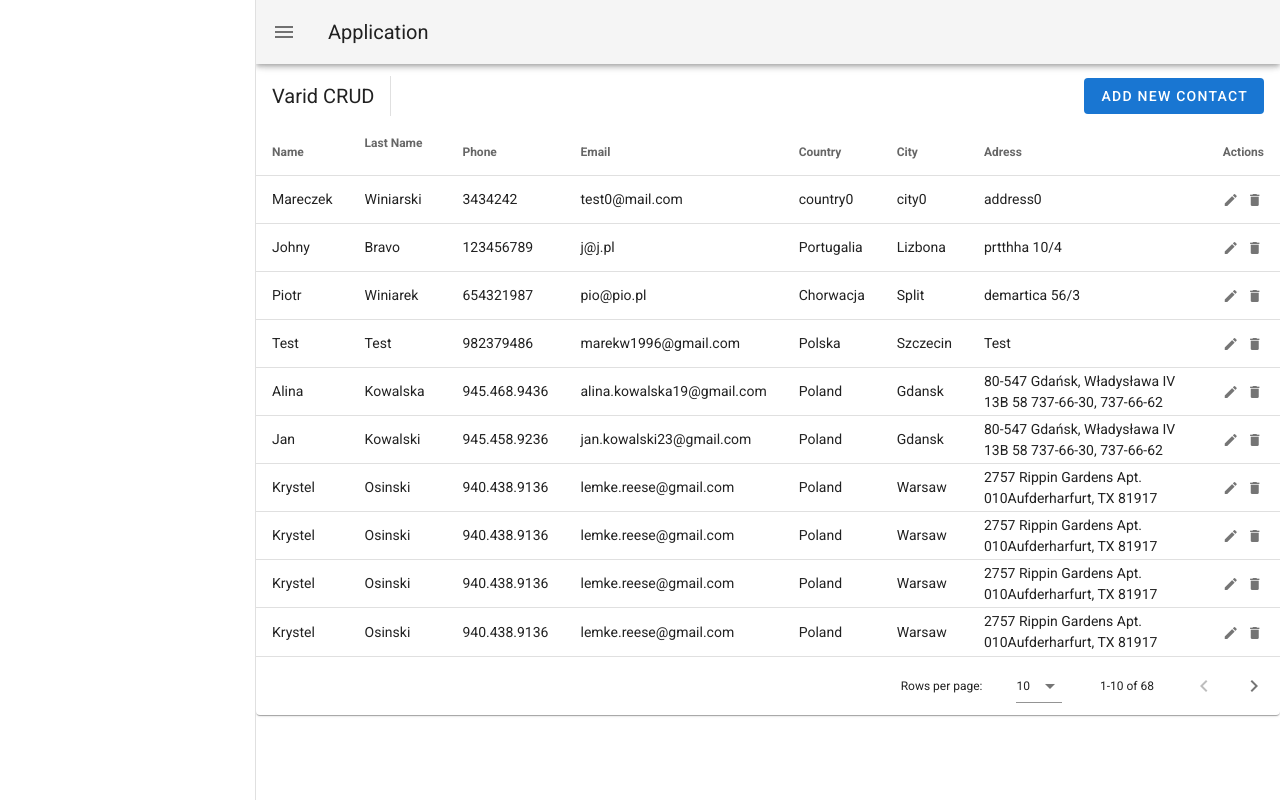
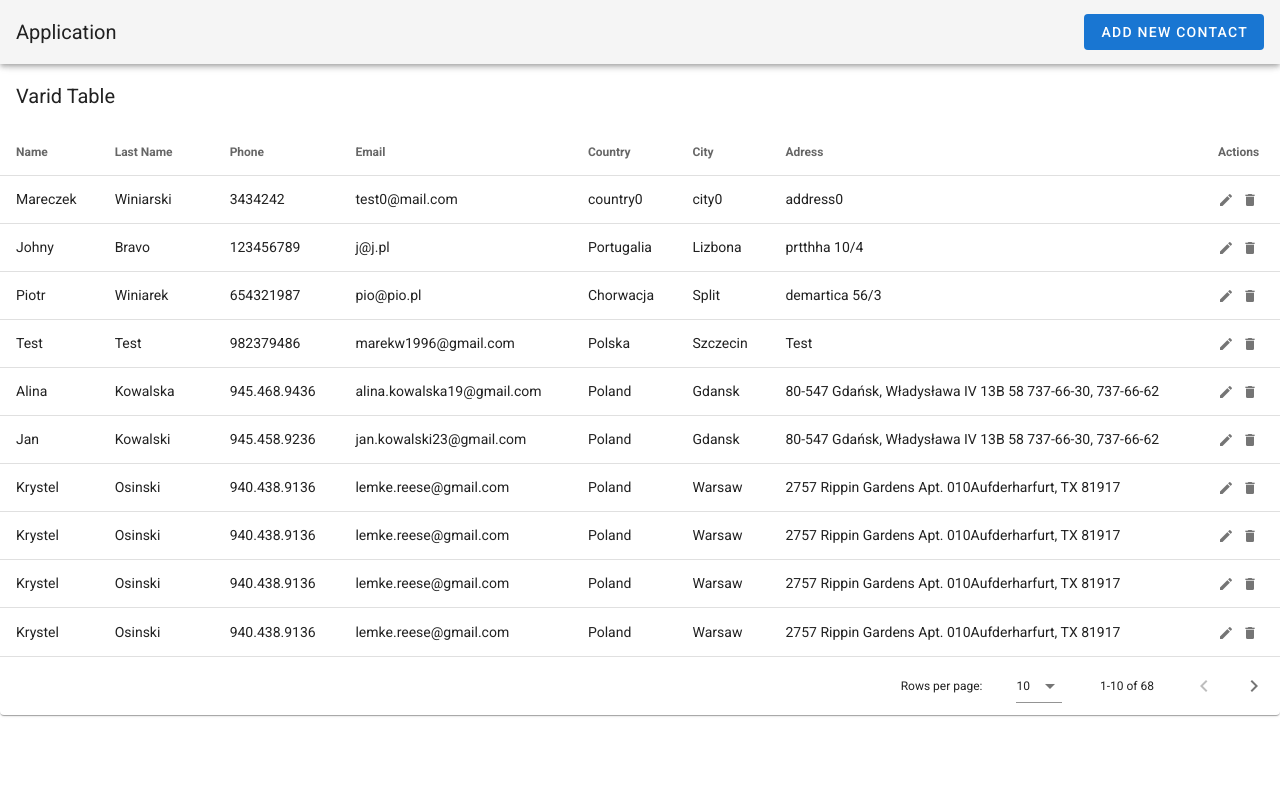
Before and after one commit to Cersin/varid-crud, a Vue app: page / in a window 1280 px wide. Built offline with nearby package versions, Linux system fonts and the light colour scheme.

Commit message:
communicate between components

```diff
--- a/src/App.vue
+++ b/src/App.vue
@@ -1,40 +1,68 @@
 <template>
   <v-app id="inspire">
-    <v-navigation-drawer
-        v-model="drawer"
-        app
-    >
-      <!--  -->
-    </v-navigation-drawer>
+    <Form :dialog="dialogOpen" :editedContact="editContact" @close="closeDialog"></Form>
 
     <v-app-bar app>
-      <v-app-bar-nav-icon @click="drawer = !drawer"></v-app-bar-nav-icon>
-
       <v-toolbar-title>Application</v-toolbar-title>
+      <v-spacer></v-spacer>
+      <v-btn text class="primary"
+             @click="newContact">Add new contact
+      </v-btn>
     </v-app-bar>
 
     <v-main>
-      <Table :data="contacts"></Table>
+      <Table @editItem="editItem" :data="contacts"></Table>
     </v-main>
   </v-app>
 </template>
 
 <script>
 import Table from "@/components/Table";
+import Form from "@/components/Form";
+
 export default {
-  components: {Table},
+  components: {Table, Form},
   data() {
     return {
       drawer: null,
-      dialog: false,
-      contacts: []
+      dialogOpen: false,
+      contacts: [],
+      editContact: {
+        name: "",
+        last_name: "",
+        phone_number: "",
+        email: "",
+        country: "",
+        city: "",
+        address: ""
+      },
+      defaultContact: {
+        name: "",
+        last_name: "",
+        phone_number: "",
+        email: "",
+        country: "",
+        city: "",
+        address: ""
+      }
     }
   },
-  created () {
-    this.initialize()
+  created() {
+    this.initialize();
   },
   methods: {
-    initialize () {
+    closeDialog() {
+      this.dialogOpen = false;
+    },
+    editItem(item) {
+      this.editContact = item;
+      this.dialogOpen = true;
+    },
+    newContact() {
+      this.editContact = this.defaultContact
+      this.dialogOpen = true;
+    },
+    initialize() {
       this.contacts = [
         {
           "id": 547,
--- a/src/components/Form.vue
+++ b/src/components/Form.vue
@@ -1,11 +1,9 @@
 <template>
-  <v-dialog v-model="dialog" max-width="600px">
-    <template v-slot:activator="{ on }">
-      <v-btn text v-on="on" class="primary">Add new contact</v-btn>
-    </template>
+  <v-dialog persistent v-model="dialog" max-width="600px">
     <v-card>
       <v-card-title>
-        <span class="text--h2">New Contact</span>
+        <span v-if="editedContact.id" class="text--h2">Edit Contact</span>
+        <span v-else class="text--h2">New Contact</span>
       </v-card-title>
 
       <v-card-text>
@@ -18,7 +16,7 @@
           required: true
             }">
               <v-text-field
-                  v-model="name"
+                  v-model="editedContact.name"
                   required
                   :error-messages="errors"
                   label="Name"></v-text-field>
@@ -31,7 +29,7 @@
           required: true
             }">
               <v-text-field
-                  v-model="last_name"
+                  v-model="editedContact.last_name"
                   required
                   :error-messages="errors"
                   label="Last Name"></v-text-field>
@@ -46,7 +44,7 @@
           regex: '^[0-9]*$'
             }">
               <v-text-field
-                  v-model="phone_number"
+                  v-model="editedContact.phone_number"
                   :counter="9"
                   :error-messages="errors"
                   label="Phone Number"
@@ -64,7 +62,7 @@
             }"
                 >
               <v-text-field
-                  v-model="email"
+                  v-model="editedContact.email"
                   :error-messages="errors"
                   label="Email"
                   required
@@ -79,7 +77,7 @@
             }"
             >
               <v-text-field
-                  v-model="country"
+                  v-model="editedContact.country"
                   :error-messages="errors"
                   label="Country"
                   required
@@ -94,7 +92,7 @@
             }"
             >
               <v-text-field
-                  v-model="city"
+                  v-model="editedContact.city"
                   :error-messages="errors"
                   label="City"
                   required
@@ -109,15 +107,15 @@
             }"
             >
               <v-text-field
-                  v-model="address"
+                  v-model="editedContact.address"
                   :error-messages="errors"
                   label="Address"
                   required
               ></v-text-field>
             </validation-provider>
 
-              <v-btn text class="success mr-6 mt-4">Add contact</v-btn>
-              <v-btn text class="red mt-4 white--text" @click="close">Cancel</v-btn>
+              <v-btn text class="success mr-6 mt-4" @click="add()">Add contact</v-btn>
+              <v-btn text class="red mt-4 white--text" @click="$emit('close')">Cancel</v-btn>
 
           </v-form>
         </validation-observer>
@@ -151,29 +149,22 @@ extend('email', email);
 
 export default {
   name: "Form",
+  props: ['dialog', 'editedContact'],
   components: {
     ValidationProvider,
     ValidationObserver
   },
   data() {
     return {
-      dialog: false,
       inputRule: [
         v => v.length >= 1 || 'Field can not be empty'
-      ],
-      name: "",
-      last_name: "",
-      phone_number: "",
-      email: "",
-      country: "",
-      city: "",
-      address: ""
+      ]
     }
   },
   methods: {
-    close() {
-      this.dialog = false;
-      console.log('closing');
+    add() {
+      console.log(this.editedContact.name);
+      this.$emit('close');
     }
   }
 }
--- a/src/components/Table.vue
+++ b/src/components/Table.vue
@@ -11,14 +11,8 @@
       <v-toolbar
           flat
       >
-        <v-toolbar-title>Varid CRUD</v-toolbar-title>
-        <v-divider
-            class="mx-4"
-            inset
-            vertical
-        ></v-divider>
-        <v-spacer></v-spacer>
-        <Form></Form>
+        <v-toolbar-title>Varid Table</v-toolbar-title>
+
         <!--        <v-dialog v-model="dialogDelete" max-width="500px">-->
         <!--          <v-card>-->
         <!--            <v-card-title class="text-h5">Are you sure you want to delete this item?</v-card-title>-->
@@ -36,36 +30,28 @@
       <v-icon
           small
           class="mr-2"
-          @click="editItem(item)"
+          @click="$emit('editItem', item)"
       >
         mdi-pencil
       </v-icon>
       <v-icon
           small
-          @click="deleteItem(item)"
+          @click="$emit('deleteItem', item)"
       >
         mdi-delete
       </v-icon>
-    </template>
-    <template v-slot:no-data>
-      <v-btn
-          color="primary"
-          @click="initialize"
-      >
-        Reset
-      </v-btn>
     </template>
   </v-data-table>
 </template>
 
 <script>
-import Form from "@/components/Form";
+
 export default {
-  components: {Form},
   props: ['data'],
   data: () => ({
-    dialog: false,
+    dialogOpen: false,
     dialogDelete: false,
+    editContact: null,
     perPage: 5,
     total: 68,
     options: {
@@ -79,16 +65,14 @@ export default {
         sortable: false,
         value: 'name',
       },
-      { text: 'Last Name', value: 'last_name' },
-      { text: 'Phone', value: 'phone_number' },
-      { text: 'Email', value: 'email' },
-      { text: 'Country', value: 'country' },
-      { text: 'City', value: 'city' },
-      { text: 'Adress', value: 'address' },
-      { text: 'Actions', value: 'actions', sortable: false }
-    ],
-
-    contacts: [],
+      {text: 'Last Name', value: 'last_name'},
+      {text: 'Phone', value: 'phone_number'},
+      {text: 'Email', value: 'email'},
+      {text: 'Country', value: 'country'},
+      {text: 'City', value: 'city'},
+      {text: 'Adress', value: 'address'},
+      {text: 'Actions', value: 'actions', sortable: false}
+    ]
   })
 }
 </script>
```
Lines whose indentation alone changed are shown as unchanged.
